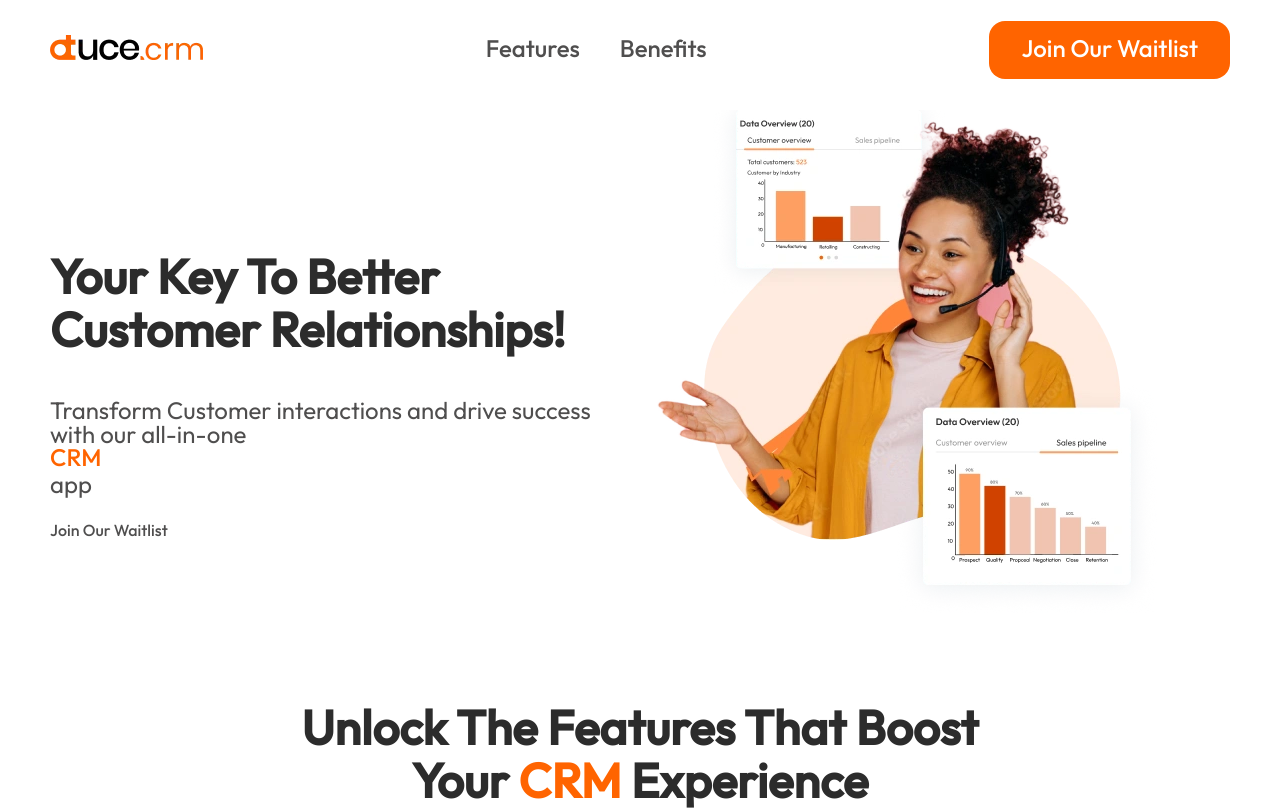
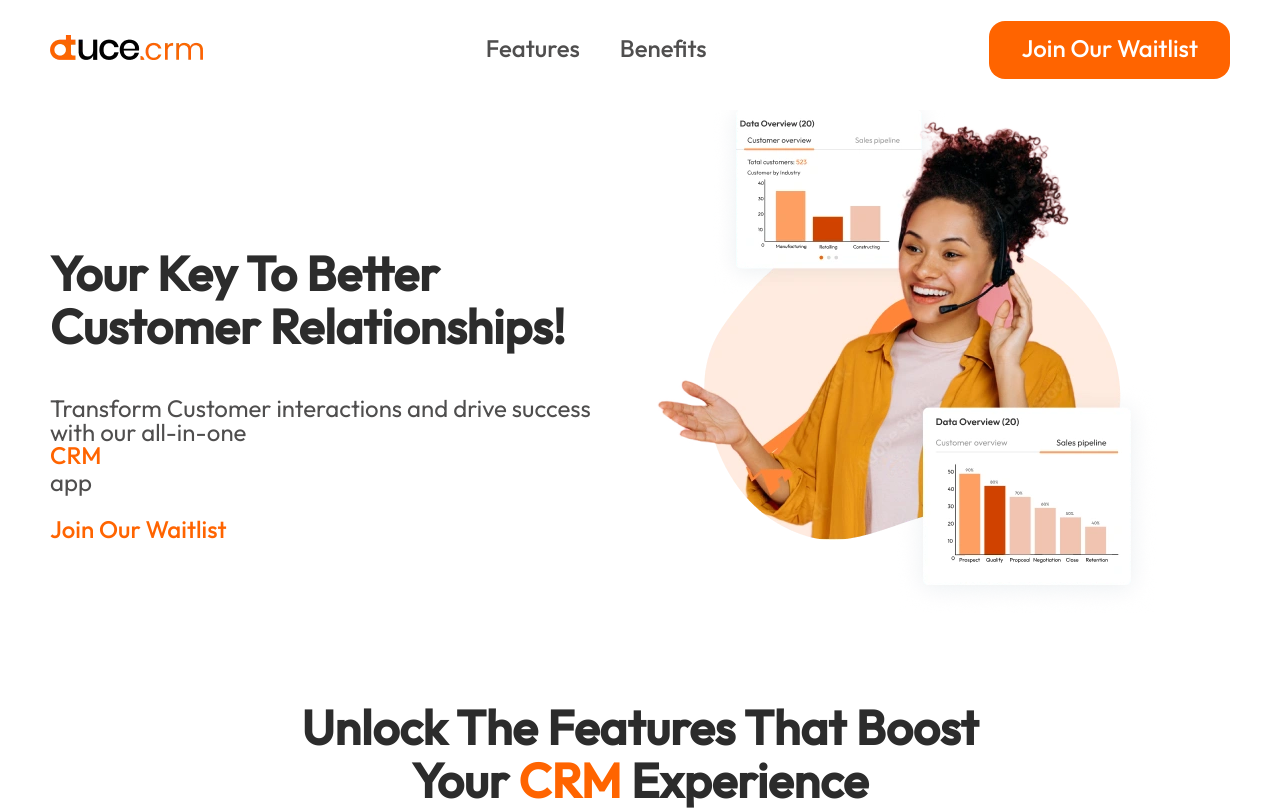
Before and after one commit to TechduceAfrica/DuceCRM-Landing-Page, a Next.js app in the folder ducecrm-v2/: page / in a window 1280 px wide. Shown: the top 810 px of the page. Built offline with nearby package versions, Linux system fonts and the light colour scheme.

Commit message:
created the pop up components function

```diff
--- a/ducecrm-v2/src/Components/HeroSection.jsx
+++ b/ducecrm-v2/src/Components/HeroSection.jsx
@@ -1,8 +1,19 @@
+'use client'
 import { HeroCopy } from "@/WebCopy/HeroCopy";
 import Image from "next/image";
+import FormPopUp from "./Popups/FormPopUp";
 
 export default function HeroSection() {
+
+    const handleOpenPopup = () => {
+        const popUpOpener = document.querySelector('.form__popup');
+        if (popUpOpener) {
+            popUpOpener.classList.toggle('open');
+        }
+    };
+
     return (
+        <>
             <section className="DC__hero__section container__width">
                 <div>
                     <h1>
@@ -10,9 +21,9 @@ export default function HeroSection() {
                     </h1>
                     <p dangerouslySetInnerHTML={{ __html: HeroCopy.description }} >
                     </p>
-                <a href="http://">
+                    <span onClick={handleOpenPopup}>
                         {HeroCopy.link}
-                </a>
+                    </span>
                 </div>
                 <div>
                     <Image
@@ -25,5 +36,7 @@ export default function HeroSection() {
                     />
                 </div>
             </section>
+            <FormPopUp/>
+        </>
     )
 }
--- /dev/null
+++ b/ducecrm-v2/src/Components/Popups/index.jsx
@@ -0,0 +1,6 @@
+export const handleClosePopUp = () => {
+    const popupWrapper = document.querySelector('.form__popup');
+    if (popupWrapper) {
+        popupWrapper.classList.toggle('open');
+    }
+};
--- a/ducecrm-v2/src/Components/VideoCtaSection.jsx
+++ b/ducecrm-v2/src/Components/VideoCtaSection.jsx
@@ -1,8 +1,18 @@
+'use client'
 import { VideoCTACopy } from '@/WebCopy/VideoCTACopy'
 import Image from 'next/image'
 import React from 'react'
+import VideoPopUp from './Popups/VideoPopUp'
 
 export default function VideoCtaSection() {
+
+    const handleOpenPopup = () => {
+        const popUpOpener = document.querySelector('.video__popup');
+        if (popUpOpener) {
+            popUpOpener.classList.toggle('open');
+        }
+    };
+
     return (
         <section className='video__cta__section container__width'>
             <div>
@@ -12,10 +22,13 @@ export default function VideoCtaSection() {
                 <p>
                     With intuitive features, making Duce<span className='org'>CRM </span> superior to many similar competitors. Watch our story unfold.
                 </p>
-                <div>
+                <div onClick={handleOpenPopup}>
                     <svg xmlns="https://www.w3.org/2000/svg" width="60" height="61" viewBox="0 0 60 61" fill="none">
                         <path d="M30 0.812744C24.0666 0.812744 18.2664 2.57221 13.3329 5.86865C8.39943 9.1651 4.55426 13.8505 2.28363 19.3322C0.0129985 24.814 -0.581101 30.846 0.576455 36.6654C1.73401 42.4849 4.59123 47.8304 8.78681 52.0259C12.9824 56.2215 18.3279 59.0787 24.1473 60.2363C29.9667 61.3938 35.9987 60.7997 41.4805 58.5291C46.9623 56.2585 51.6476 52.4133 54.9441 47.4798C58.2405 42.5464 60 36.7462 60 30.8127C60 26.8731 59.224 22.972 57.7164 19.3322C56.2088 15.6925 53.999 12.3853 51.2132 9.59954C48.4274 6.81378 45.1203 4.604 41.4805 3.09636C37.8407 1.58872 33.9397 0.812744 30 0.812744ZM24 44.3127V17.3127L42 30.8127L24 44.3127Z" fill="#FF6400"/>
                     </svg>
+                </div>
+                <div>
+                    <VideoPopUp/>
                 </div>
             </div>
             <div>
```
Lines whose indentation alone changed are shown as unchanged.
